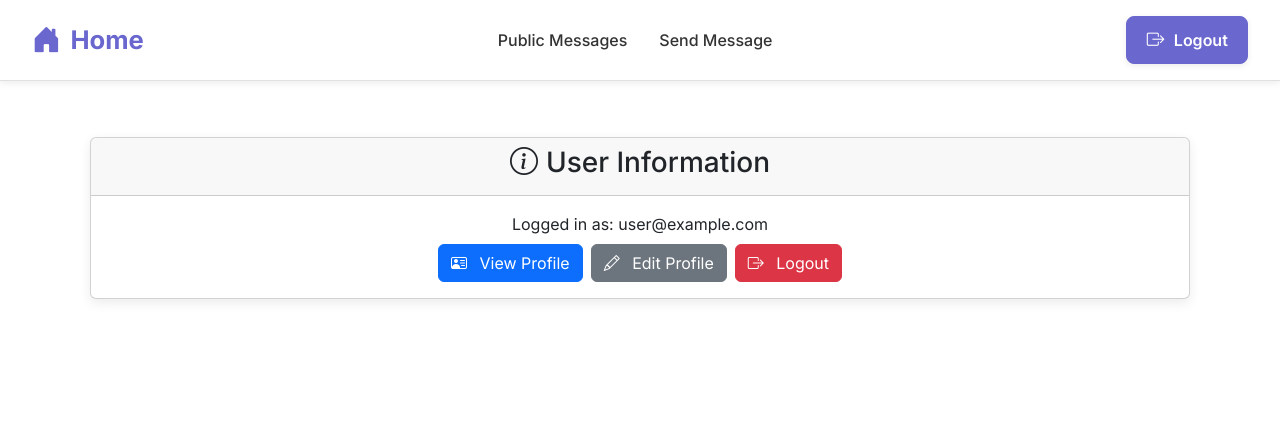
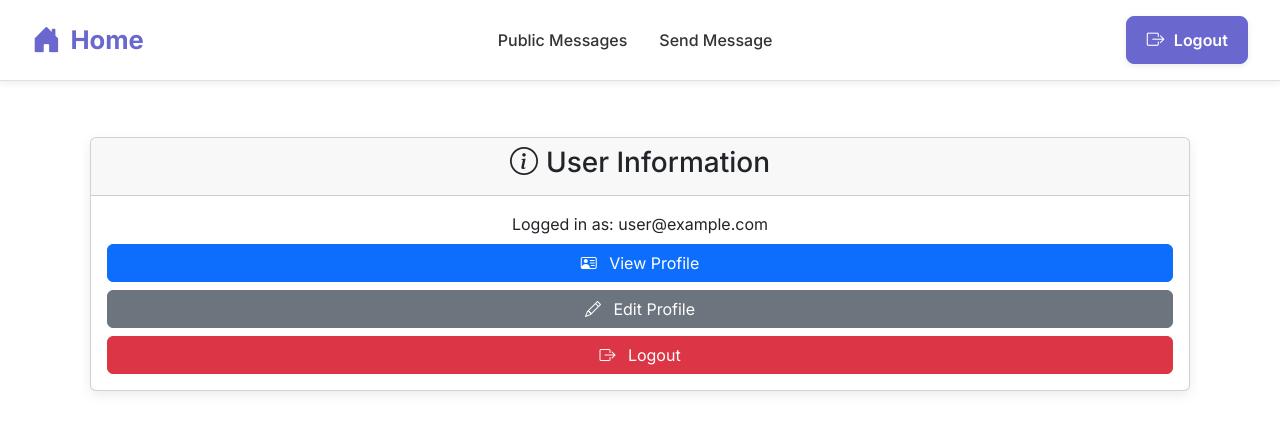
Before and after one commit to groovyrey/nextapp, a Next.js app: page / in a window 1280 px wide. Shown: the top 432 px of the page. Built offline with nearby package versions, Linux system fonts and the light colour scheme; no server answers; sample sign-in values are in the browser's storage.

Commit message:
userdisplayBtns

```diff
--- a/src/app/components/UserDisplay.js
+++ b/src/app/components/UserDisplay.js
@@ -22,10 +22,10 @@ export default function UserDisplay() {
       {user ? (
         <div className="card-body">
           <p className="card-title">Logged in as: {user.email}</p>
-          <div className="d-flex gap-2 justify-content-center">
-            <button className="btn btn-primary" onClick={() => router.push(`/user/${user.uid}`)}><i className="bi-person-vcard me-2"></i> View Profile</button>
-            <button className="btn btn-secondary" onClick={() => router.push(`/user/edit`)}><i className="bi-pencil me-2"></i> Edit Profile</button>
-            <button className="btn btn-danger" onClick={logout}><i className="bi-box-arrow-right me-2"></i> Logout</button>
+          <div className="d-flex flex-column align-items-center gap-2 gap-sm-2 justify-content-sm-center">
+            <button className="btn btn-primary w-100 w-sm-auto" onClick={() => router.push(`/user/${user.uid}`)}><i className="bi-person-vcard me-2"></i> View Profile</button>
+            <button className="btn btn-secondary w-100 w-sm-auto" onClick={() => router.push(`/user/edit`)}><i className="bi-pencil me-2"></i> Edit Profile</button>
+            <button className="btn btn-danger w-100 w-sm-auto" onClick={logout}><i className="bi-box-arrow-right me-2"></i> Logout</button>
           </div>
         </div>
       ) : (
```
